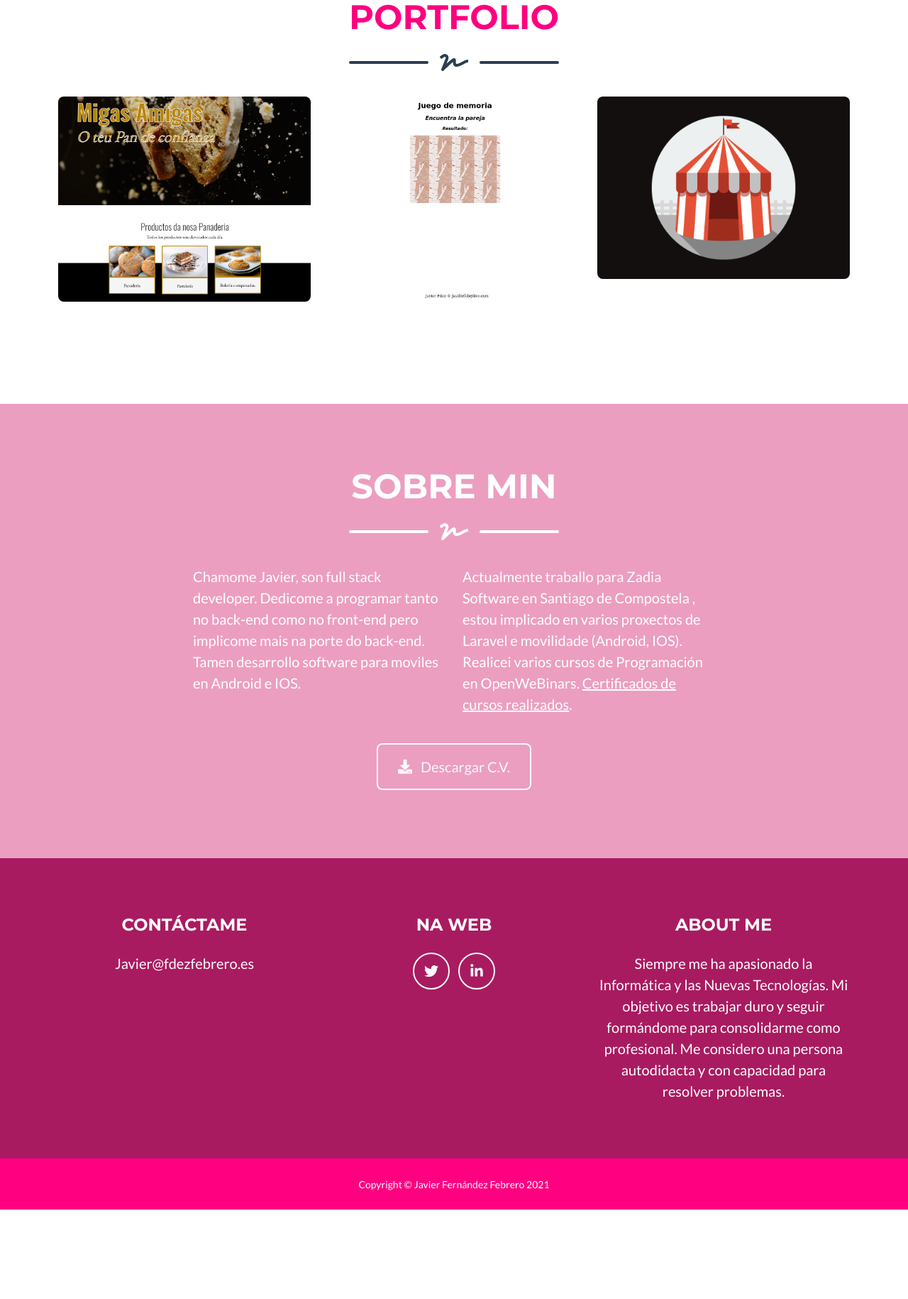
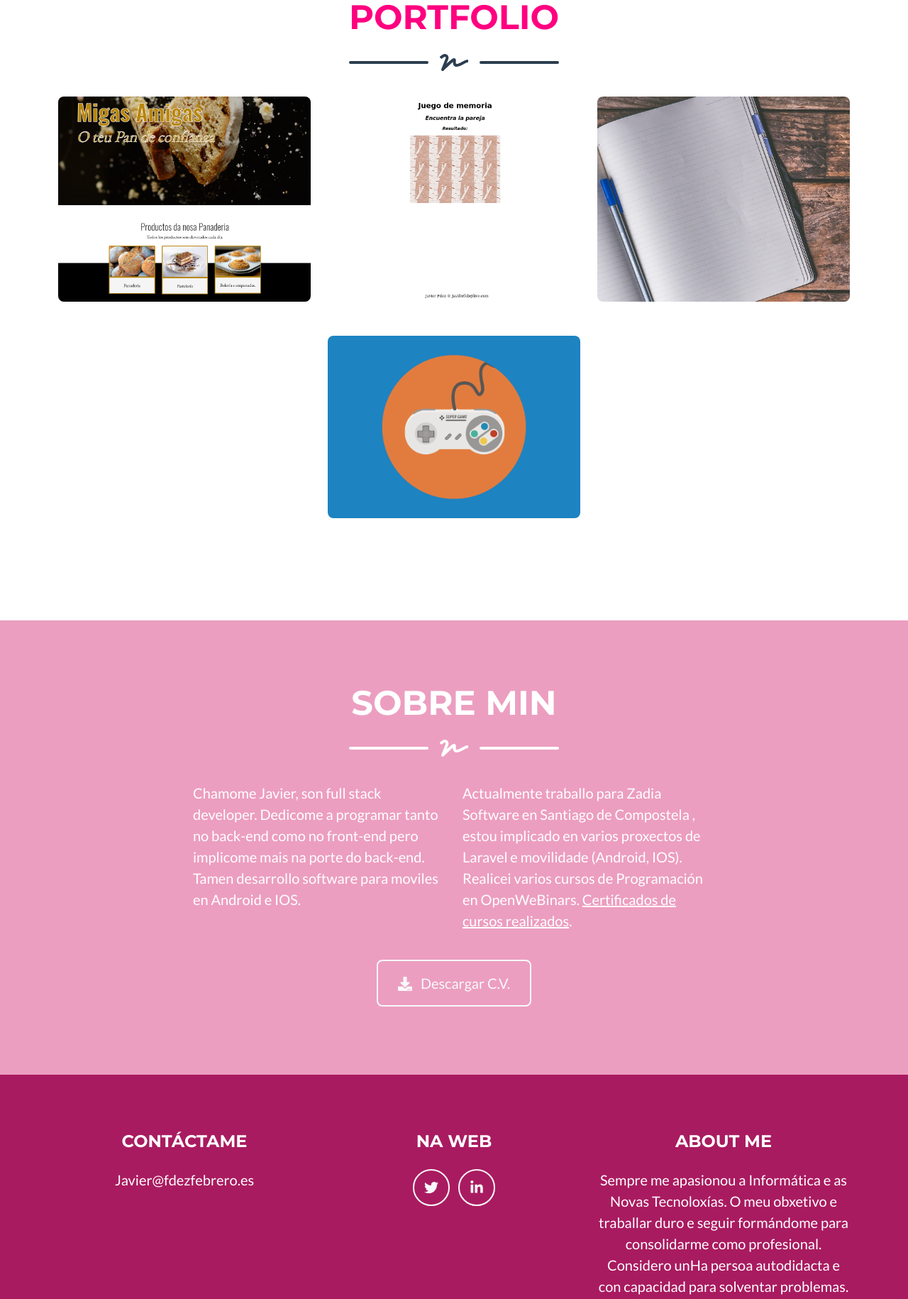
Before and after one commit to fdezfebrero/web_en_ionos, a plain HTML site: page web/index.html in a window 1280 px wide. Shown: the part 860-2690 px from the top of the page at 71% size. Before the commit the page ends 2564 px from the top, so only its background shows below. Drawn offline with nearby package versions, Linux system fonts and the light colour scheme.

Commit message:
novos cambios esteticos e cambio textos o galego

```diff
--- a/web/index.html
+++ b/web/index.html
@@ -88,9 +88,19 @@
                             <div class="portfolio-item-caption d-flex align-items-center justify-content-center h-100 w-100">
                                 <div class="portfolio-item-caption-content text-center text-white"><i class="fas fa-plus fa-3x"></i></div>
                             </div>
-                            <img class="img-fluid" src="assets/img/portfolio/circus.png" alt="..." />
+                            <img class="img-fluid" src="assets/img/portfolio/notas_f.jpg" alt="..." />
                         </div>
                     </div>
+                    <!-- Portfolio siguiente-->
+                    <div class="col-md-6 col-lg-4 mb-5">
+                        <div class="portfolio-item mx-auto" data-bs-toggle="modal" data-bs-target="#portfolioModal4">
+                            <div class="portfolio-item-caption d-flex align-items-center justify-content-center h-100 w-100">
+                                <div class="portfolio-item-caption-content text-center text-white"><i class="fas fa-plus fa-3x"></i></div>
+                            </div>
+                            <img class="img-fluid" src="assets/img/portfolio/game.png" alt="..." />
+                        </div>
+                    </div>
+
                 </div>
             </div>
         </section>
@@ -144,11 +154,10 @@
                     <div class="col-lg-4">
                         <h4 class="text-uppercase mb-4">About Me</h4>
                         <p class="lead mb-0">
-                            Siempre me ha apasionado la Informática y las Nuevas
-                        Tecnologías. Mi objetivo es trabajar duro y seguir
-                        formándome para consolidarme como profesional. Me
-                        considero una persona autodidacta y con capacidad para
-                        resolver problemas.
+                            Sempre me apasionou a Informática e as Novas
+                        Tecnoloxías. O meu obxetivo e traballar duro e seguir
+                        formándome para consolidarme como profesional. Considero unHa persoa autodidacta e con capacidad para
+                        solventar problemas.
                         </p>
                     </div>
                 </div>
@@ -233,7 +242,7 @@
                             <div class="row justify-content-center">
                                 <div class="col-lg-8">
                                     <!-- Portfolio Modal - Title-->
-                                    <h2 class="portfolio-modal-title text-secondary text-uppercase mb-0">Proximamente</h2>
+                                    <h2 class="portfolio-modal-title text-secondary text-uppercase mb-0">App Notas</h2>
                                     <!-- Icon Divider-->
                                     <div class="divider-custom">
                                         <div class="divider-custom-line"></div>
@@ -241,9 +250,9 @@
                                         <div class="divider-custom-line"></div>
                                     </div>
                                     <!-- Portfolio Modal - Image-->
-                                    <img class="img-fluid rounded mb-5" src="assets/img/portfolio/circus.png" alt="..." />
+                                    <img class="img-fluid rounded mb-5" src="assets/img/portfolio/notas.png" alt="..." />
                                     <!-- Portfolio Modal - Text-->
-                                    <p class="mb-4">Proximamente</p>
+                                    <p class="mb-4">APP onde podes gardar de forma anónima as túas notas solo necesitas gardar o id para volver a vela, esta feita en PHP e a BBDD E MariaDB</p>
                                     <button class="btn btn-primary" href="#!" data-bs-dismiss="modal">
                                         <i class="fas fa-times fa-fw"></i>
                                         Pechar
```
Also changed, not shown: web/assets/img/portfolio/notas.png (added), web/assets/img/portfolio/notas_f.jpg (added).
